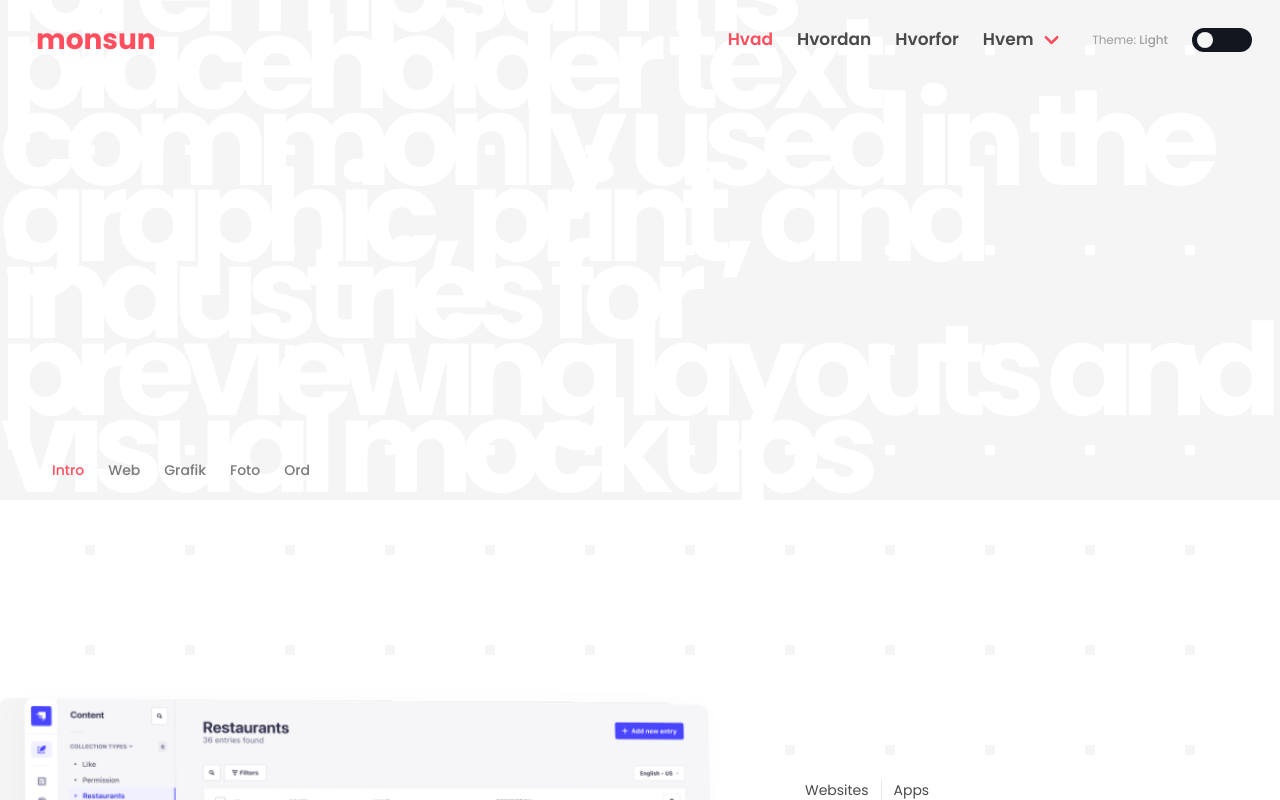
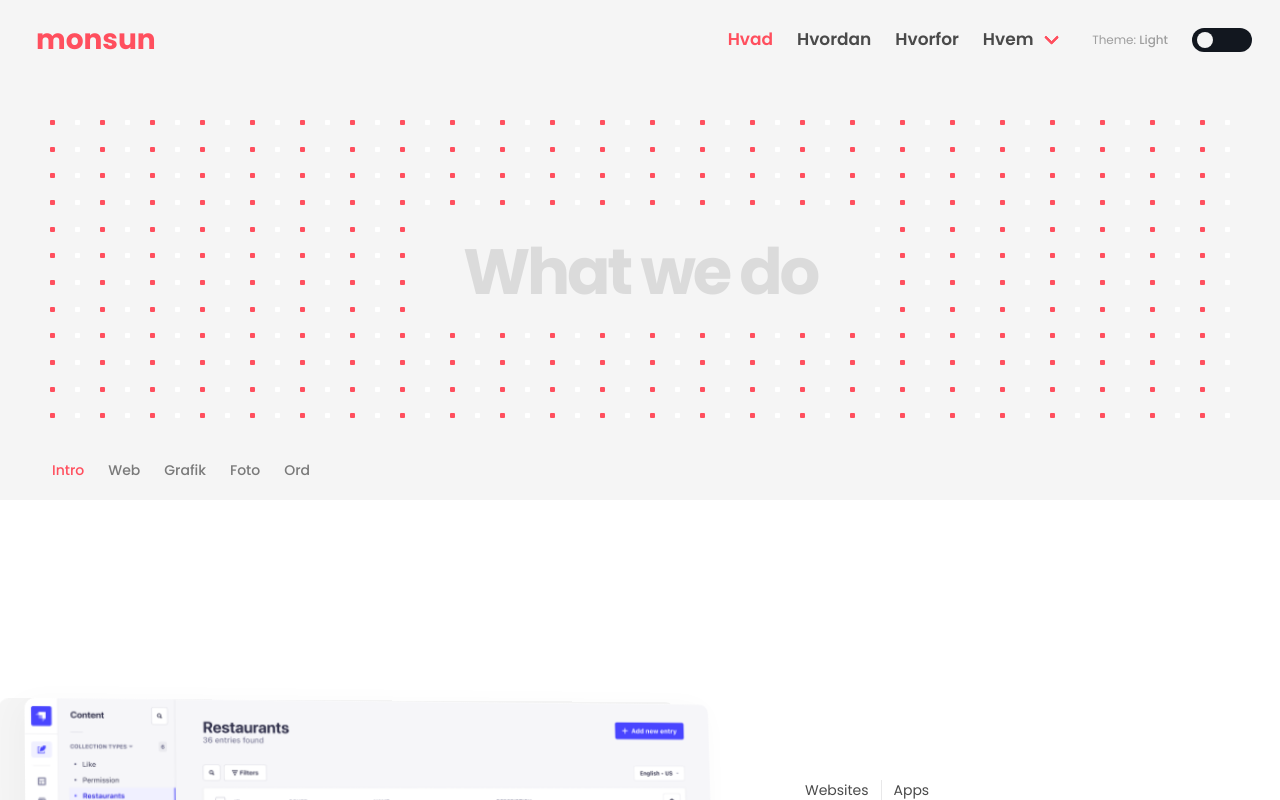
Before and after one commit to maxrh/monsun-next-2023, a Next.js app: page / in a window 1280 px wide. Shown: the top 800 px of the page. Built offline with nearby package versions, Linux system fonts and the light colour scheme.

Commit message:
working simple hero grid

```diff
--- a/app/components/Header.js
+++ b/app/components/Header.js
@@ -106,12 +106,7 @@ export default function Header() {
                     transition={{ duration: .15 }}
                 >
 
-                    <h1 className='page-title'>
-
-                        Lorem ipsum is placeholder text commonly used in the graphic, print, and industries for previewing layouts and visual mockups
-
-
-                    </h1>
+                    <h1 className='page-title'>What we do</h1>
 
                 </motion.div>
 
@@ -131,7 +126,7 @@ export default function Header() {
                         </nav>
 
                 </div>
-                <SquaresGrid className="hero-squares" size={10} gap={45} />
+                <SquaresGrid className="hero-squares" size={5} gap={20} />
 
             </section>
         </header>
--- a/app/components/SquaresGrid.js
+++ b/app/components/SquaresGrid.js
@@ -6,16 +6,16 @@ import { motion, useInView, AnimatePresence } from 'framer-motion';
 
 import styles from './SquaresGrid.scss';
 
-function Square({ size, gap, i }) {
-    const { ref, inView } = useInView({ triggerOnce: true, threshold: 0.5 });
-    console.log(`Square ${i} is in view: ${inView}`);
+function Square({ size, i }) {
 
     return (
-        <div
-            ref={ref}
+        <motion.div
             key={i}
             className="square"
-            style={{ width: `${size}px`, height: `${size}px`, margin: `${gap}px` }}
+            style={{
+                width: `${size}px`,
+                height: `${size}px`,
+            }}
         />
     );
 }
@@ -24,23 +24,40 @@ export default function SquaresGrid({ size, gap, className }) {
 
     const { width, height, ref } = useResizeDetector();
     const [numberOfSquares, setNumberOfSquares] = useState(0);
-    const squareSize = size || 8; // Use prop or default to 8
-    const squareGap = gap || 6; // Use prop or default to 6
+
+    const squareSize = size || 5; // Use prop or default
+    const gridGap = gap || 20; // Use prop or default
+
+    const isBrowser = () => typeof window !== 'undefined';
 
     useEffect(() => {
+        if (!isBrowser()) return;
+
         if (width && height) {
-            const squaresPerRow = Math.floor(width / (squareSize + squareGap * 2));
-            const squaresPerColumn = Math.floor(height / (squareSize + squareGap * 2));
-            const totalSquares = squaresPerRow * squaresPerColumn;
+            let numCols = Math.floor((width + gridGap) / (squareSize + gridGap));
+            const numRows = Math.floor((height + gridGap) / (squareSize + gridGap));
+
+            const totalSquares = numCols * numRows;
             setNumberOfSquares(totalSquares);
             console.log(totalSquares + " squares")
         }
-    }, [width, height]);
+    }, [width, height, squareSize, gridGap]);
 
     return (
-        <div ref={ref} className={`square-grid ${className}`} style={{ minWidth: '100%' }}>
+        <div
+            ref={ref}
+            className={`square-grid ${className}`}
+            style={{
+                display: 'grid',
+                gridTemplateColumns: `repeat(auto-fill, ${squareSize}px)`,
+                justifyContent: 'center',
+                gridColumnGap: `${gridGap}px`,
+                gridRowGap: `${gridGap}px`,
+                minWidth: '100%',
+            }}
+        >
             {Array.from({ length: numberOfSquares }, (_, i) => (
-                <Square size={squareSize} gap={squareGap} key={i} i={i} />
+                <Square size={squareSize} key={i} i={i} />
             ))}
         </div>
     );
--- a/app/components/SquaresGrid.scss
+++ b/app/components/SquaresGrid.scss
@@ -4,14 +4,5 @@
 
 
 .square-grid {
-    display: flex;
-    flex-wrap: wrap;
-    justify-content: center;
-    align-items: flex-start;
-    align-content: flex-start;
-
-    .square {
-        border-radius: 1px;
-    }
-
+    min-height: 10px;
 }
--- a/app/page.js
+++ b/app/page.js
@@ -18,7 +18,6 @@ export default async function Home() {
             {services.grafik && <ServiceSection serviceName={"grafik"} service={services.grafik} />}
             {services.foto && <ServiceSection serviceName={"foto"} service={services.foto} reverse />}
             {services.ord && <ServiceSection serviceName={"ord"} service={services.ord} />}
-            <SquaresGrid className="bg-squares" size={10} gap={45} />
 
         </main>
 
--- a/app/styles/globals.scss
+++ b/app/styles/globals.scss
@@ -198,7 +198,9 @@ h6, h6.title {
     .hero-head {
         height: var(--navbar-big-height);
     }
-
+    .hero-body {
+        z-index: 10;
+    }
     .hero-foot {
         .navbar {
             z-index: 30;
@@ -243,21 +245,21 @@ h6, h6.title {
   }
 
 .page-title {
-    font-size: 8rem;
+    font-size: 4rem;
     font-weight: 700;
-    font-weight: 700;
-    margin-bottom: 1rem;
+    margin-bottom: 0;
     position: absolute;
-    top: 50%;
+    bottom: 46%;
     left: 50%;
-    transform: translate(-50%, -56%);
-    color: var(--body-background-color);
-    text-transform: lowercase;
-    letter-spacing: -0.1em;
-    line-height: .6;
-    width: 100%;
-
+    color: var(--body-background-color-lighter);
+    letter-spacing: -0.05em;
+    line-height: .65;
+    width: auto !important;
     word-wrap: break-word;
+    background-color: var(--body-background-color-light);
+    display: inline;
+    padding: 2.25rem 3rem 2rem;
+    transform: translate(-50%, 50%);
 
     span {
         color: $primary;
@@ -281,12 +283,18 @@ h6, h6.title {
 
 .hero-squares {
     position: absolute;
-    top:  0;
-    left: 0;
-    height: 100%;
-    width: 100%;
+    top:  120px;
+    left: 50px;
+    bottom: 80px;
+    right: 50px;
+    min-width: auto !important;
 
     .square {
         background-color: var(--body-background-color);
+        border-radius: 1px;
+
+        &:nth-child(odd) {
+            background-color: var(--theme-primary-color);
+        }
     }
 }
```
